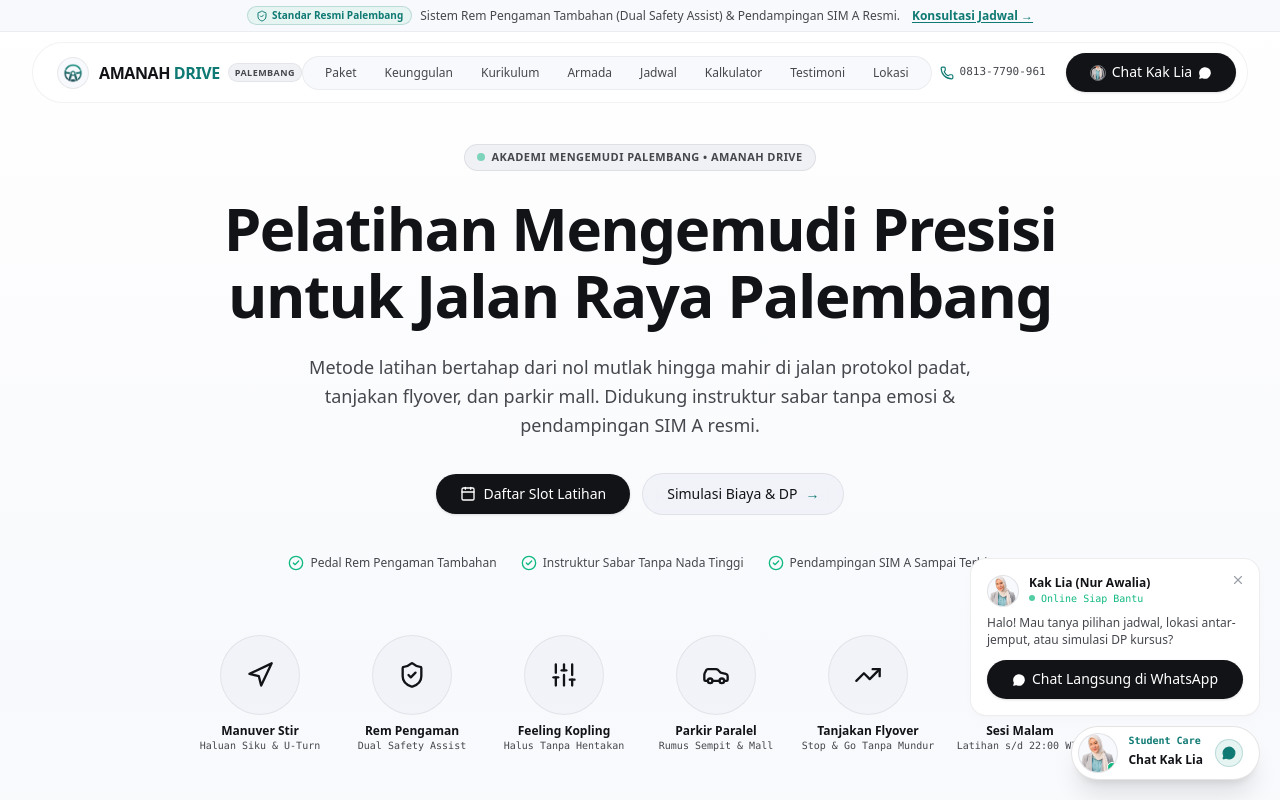
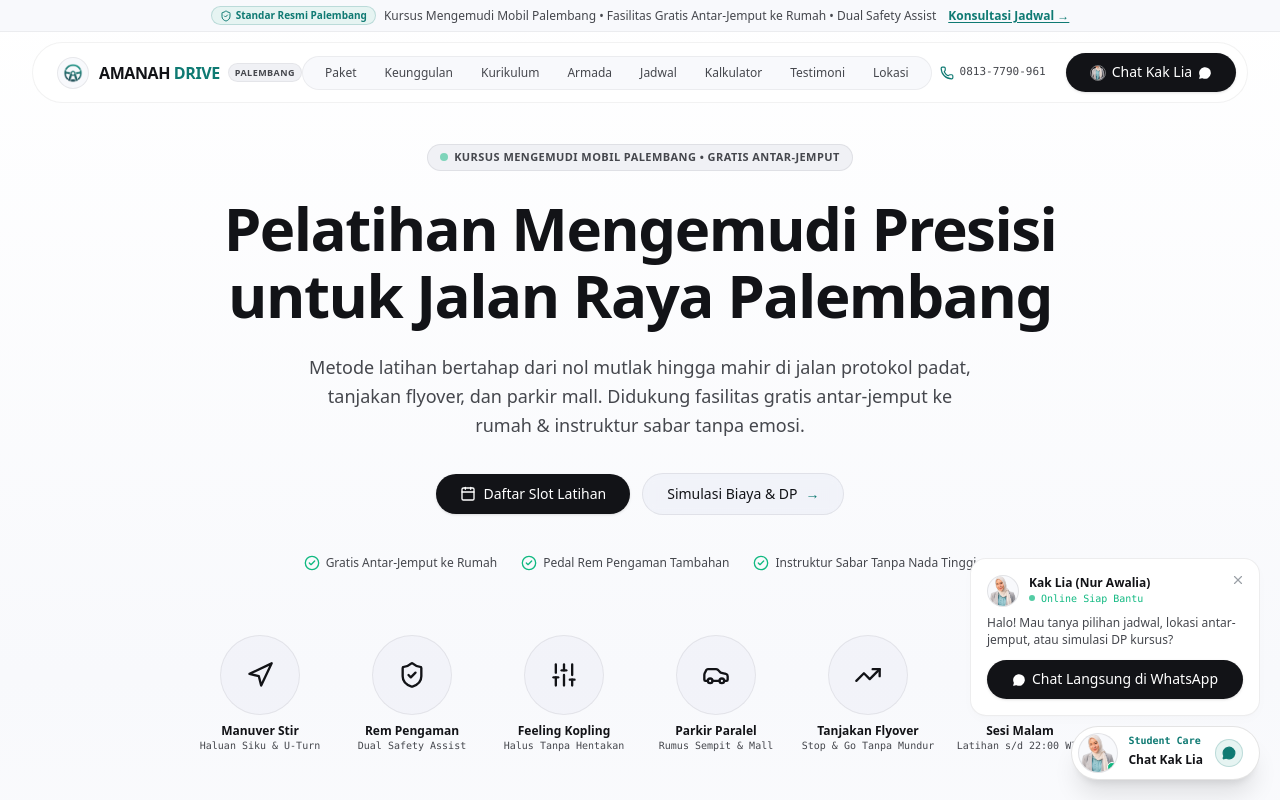
Before and after one commit to amanahdrive/homepage, a Next.js app: page / in a window 1280 px wide. Shown: the top 800 px of the page. Built offline with nearby package versions, Linux system fonts and the light colour scheme.

Commit message:
seo: optimize OG tags, titles, and metadata to focus on Kursus Mengemudi Mobil Palembang Gratis Antar Jemput

```diff
--- a/app/layout.tsx
+++ b/app/layout.tsx
@@ -2,11 +2,14 @@
 import "./globals.css";
 
 export const metadata: Metadata = {
-  title: "Amanah Drive Palembang — Kursus Mengemudi Mobil & SIM A Resmi",
+  title: "Amanah Drive — Kursus Mengemudi Mobil Palembang Gratis Antar Jemput",
   description:
-    "Kursus mengemudi mobil terpercaya di Palembang (CV Amanah Drive). Instruktur sabar berpengalaman anti-bentak, armada berpedal rem pengaman tambahan (Dual Safety Assist), jadwal fleksibel 09.00-22.00 WIB, layanan antar-jemput, & pendampingan pembuatan SIM A resmi sampai terbit.",
+    "Kursus mengemudi mobil Palembang dengan fasilitas gratis antar-jemput ke rumah (CV Amanah Drive). Instruktur sabar berpengalaman anti-bentak, armada berpedal rem pengaman tambahan (Dual Safety Assist), dan jadwal fleksibel 09.00-22.00 WIB.",
   keywords: [
-    "kursus mengemudi palembang",
+    "kursus mengemudi mobil palembang gratis antar jemput",
+    "kursus mengemudi palembang gratis antar jemput",
+    "les mobil palembang antar jemput",
+    "kursus stir mobil palembang gratis antar jemput",
     "les mobil palembang",
     "belajar mobil palembang",
     "kursus stir mobil palembang",
@@ -28,9 +31,9 @@
     canonical: "https://amanahdrive.my.id",
   },
   openGraph: {
-    title: "Amanah Drive Palembang — Kursus Mengemudi Mobil & SIM A Resmi",
+    title: "Amanah Drive — Kursus Mengemudi Mobil Palembang Gratis Antar Jemput",
     description:
-      "Cepat mahir, tenang & percaya diri di jalan raya Palembang. Didampingi instruktur sabar tanpa emosi, armada aman berpedal rem pengaman tambahan (Dual Safety Assist), & bimbingan SIM A resmi tuntas.",
+      "Kursus mengemudi mobil terbaik di Palembang dengan fasilitas gratis antar-jemput ke rumah. Didampingi instruktur sabar tanpa emosi, armada aman Dual Safety Assist, & jadwal fleksibel pagi s/d malam.",
     url: "https://amanahdrive.my.id",
     siteName: "Amanah Drive Palembang",
     locale: "id_ID",
@@ -40,15 +43,15 @@
         url: "/assets/amdri-banner.jpg",
         width: 1200,
         height: 630,
-        alt: "Amanah Drive Palembang - Kursus Mengemudi Mobil Profesional",
+        alt: "Amanah Drive - Kursus Mengemudi Mobil Palembang Gratis Antar Jemput",
       },
     ],
   },
   twitter: {
     card: "summary_large_image",
-    title: "Amanah Drive Palembang — Kursus Mengemudi Mobil & SIM A Resmi",
+    title: "Amanah Drive — Kursus Mengemudi Mobil Palembang Gratis Antar Jemput",
     description:
-      "Kursus mengemudi mobil profesional di Palembang. Dual Safety Assist, instruktur sabar berpengalaman, & pendampingan SIM A resmi tuntas.",
+      "Kursus mengemudi mobil no. 1 di Palembang dengan fasilitas gratis antar-jemput. Dual Safety Assist, instruktur sabar berpengalaman, & jadwal fleksibel.",
     images: ["/assets/amdri-banner.jpg"],
   },
   icons: {
@@ -74,7 +77,7 @@
         "logo": "https://amanahdrive.my.id/assets/logo-amdri-circle.png",
         "image": "https://amanahdrive.my.id/assets/amdri-banner.jpg",
         "description":
-          "Kursus mengemudi mobil profesional di Palembang dengan instruktur sabar berpengalaman, armada berpedal rem pengaman tambahan (Dual Safety Assist), jadwal fleksibel 09.00 - 22.00 WIB, dan bimbingan SIM A resmi.",
+          "Kursus mengemudi mobil profesional di Palembang dengan fasilitas gratis antar jemput ke rumah, instruktur sabar berpengalaman, armada berpedal rem pengaman tambahan (Dual Safety Assist), dan jadwal fleksibel 09.00 - 22.00 WIB.",
         "telephone": "+628137790961",
         "priceRange": "IDR 600.000 - IDR 2.350.000",
         "paymentAccepted": "Cash, Bank Transfer BRI",
--- a/components/Hero.tsx
+++ b/components/Hero.tsx
@@ -22,7 +22,7 @@
           <div className="flex justify-center">
             <span className="antigravity-chip">
               <span className="w-2 h-2 rounded-full bg-[#10B981] animate-pulse" />
-              <span>Akademi Mengemudi Palembang • Amanah Drive</span>
+              <span>Kursus Mengemudi Mobil Palembang • Gratis Antar-Jemput</span>
             </span>
           </div>
 
@@ -31,7 +31,7 @@
           </h1>
 
           <p className="text-base sm:text-lg text-[#45474d] max-w-2xl mx-auto leading-relaxed">
-            Metode latihan bertahap dari nol mutlak hingga mahir di jalan protokol padat, tanjakan flyover, dan parkir mall. Didukung instruktur sabar tanpa emosi &amp; pendampingan SIM A resmi.
+            Metode latihan bertahap dari nol mutlak hingga mahir di jalan protokol padat, tanjakan flyover, dan parkir mall. Didukung fasilitas gratis antar-jemput ke rumah &amp; instruktur sabar tanpa emosi.
           </p>
 
           {/* Action CTAs */}
@@ -57,15 +57,15 @@
           <div className="flex flex-wrap items-center justify-center gap-y-2 gap-x-6 pt-4 text-xs text-[#45474d]">
             <span className="flex items-center gap-1.5">
               <CheckCircle2 className="w-4 h-4 text-[#10B981]" />
+              <span>Gratis Antar-Jemput ke Rumah</span>
+            </span>
+            <span className="flex items-center gap-1.5">
+              <CheckCircle2 className="w-4 h-4 text-[#10B981]" />
               <span>Pedal Rem Pengaman Tambahan</span>
             </span>
             <span className="flex items-center gap-1.5">
               <CheckCircle2 className="w-4 h-4 text-[#10B981]" />
               <span>Instruktur Sabar Tanpa Nada Tinggi</span>
-            </span>
-            <span className="flex items-center gap-1.5">
-              <CheckCircle2 className="w-4 h-4 text-[#10B981]" />
-              <span>Pendampingan SIM A Sampai Terbit</span>
             </span>
           </div>
         </div>
--- a/components/Navbar.tsx
+++ b/components/Navbar.tsx
@@ -38,7 +38,7 @@
           <ShieldCheck className="w-3 h-3 mr-1 shrink-0" /> Standar Resmi Palembang
         </span>
         <span className="hidden sm:inline font-medium text-[12px] whitespace-nowrap">
-          Sistem Rem Pengaman Tambahan (Dual Safety Assist) &amp; Pendampingan SIM A Resmi.
+          Kursus Mengemudi Mobil Palembang • Fasilitas Gratis Antar-Jemput ke Rumah • Dual Safety Assist
         </span>
         <a
           href={generateWhatsAppUrl("Halo Kak Lia, saya ingin tanya ketersediaan jadwal & promo kursus minggu ini.")}
--- a/lib/constants.ts
+++ b/lib/constants.ts
@@ -307,7 +307,7 @@
 
 export const CONTACT_INFO = {
   companyName: "Amanah Drive Palembang (CV Amanah Drive)",
-  tagline: "Kursus Mengemudi Profesional & Bergaransi No. 1 Palembang",
+  tagline: "Kursus Mengemudi Mobil Palembang Gratis Antar Jemput",
   phoneDisplay: "0813-7790-961",
   phoneRaw: "628137790961",
   address: "Kota Palembang, Sumatera Selatan (Area Layanan: Bukit, Demang, Sudirman, Gandus, Sukarami, Plaju & sekitarnya)",
```
